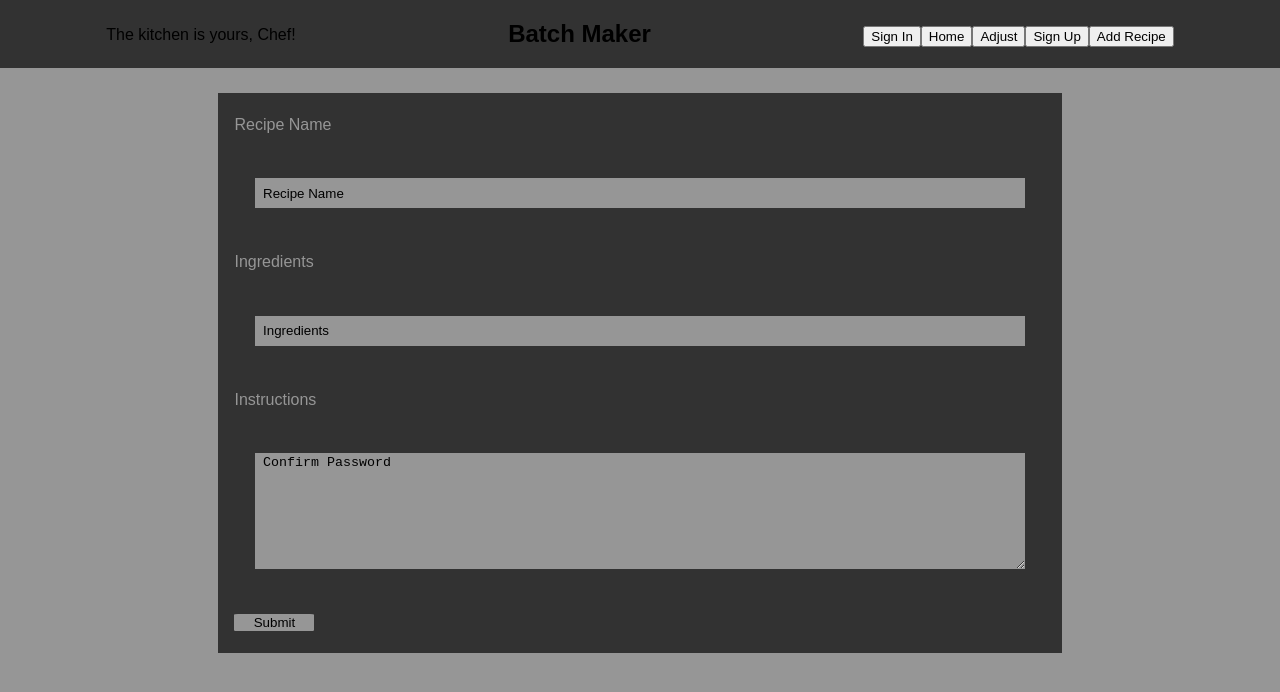
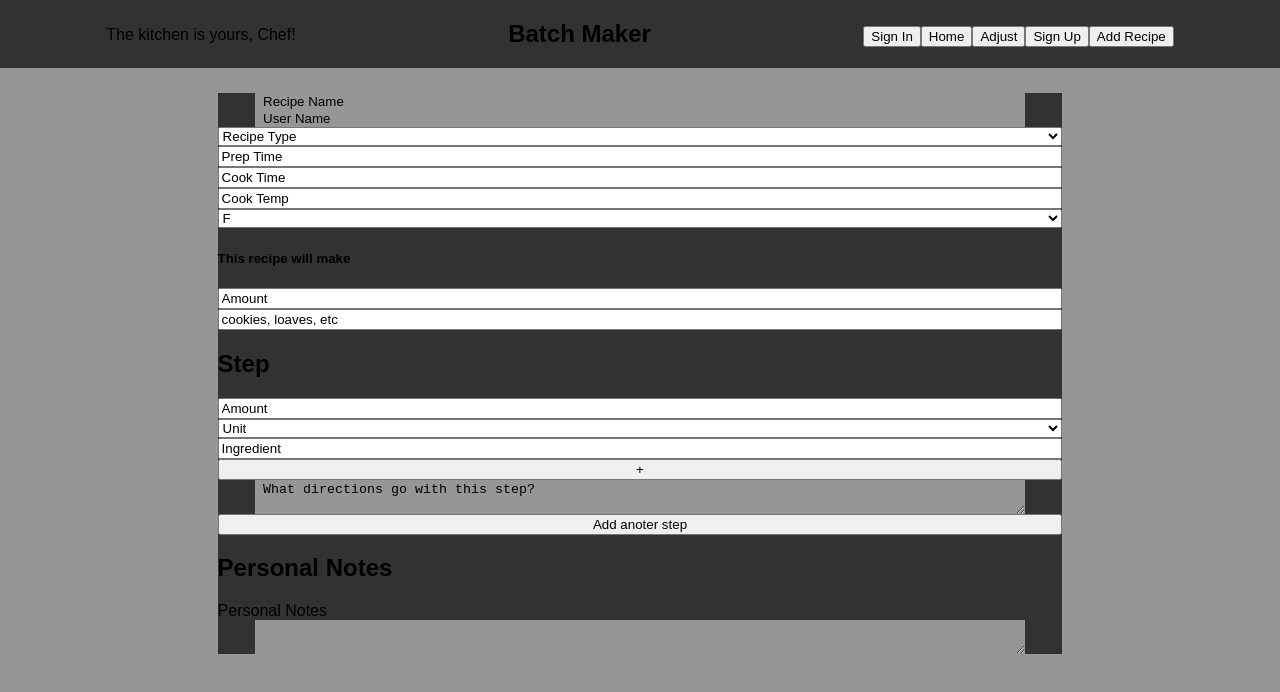
Before and after one commit to DoyleJM80/Batch-Maker---week-12-project, a React (Create React App) app: page /add-recipe in a window 1280 px wide. Shown: the top 692 px of the page. Built offline with nearby package versions, Linux system fonts and the light colour scheme.

Commit message:
updated recipeform

```diff
--- a/src/components/RecipeForm.js
+++ b/src/components/RecipeForm.js
@@ -4,19 +4,87 @@ import {Link, NavLink} from 'react-router-dom';
 export default class RecipeForm extends Component {
   constructor() {
     super();
+
+    this.state = {
+      name: '',
+      by: '',
+      type:'',
+      prep_time: '',
+      cook_time: '',
+      cook_temp: '',
+      amount: 0,
+      amount_tpye: '',
+      steps: []
+    }
+    this.handleChange = this.handleChange.bind(this);
   };
+
+
+  handleChange(event) {
+
+  };
+
   render() {
     return(
       <div className="margin-top">
         <div>
-          <form className="flex column col-8 hor-center space-around form-size dark-grey">
-            <label className="light-grey-text label-align" htmlFor="recipe-name">Recipe Name</label>
+          <form className="flex column col-8 hor-center space-around dark-grey">
             <input className="input-size hor-center light-grey form-input no-border" type="text" name="recipe-name" placeholder="Recipe Name" id="recipe-name"/>
-            <label className="light-grey-text label-align" htmlFor="ingredients">Ingredients</label>
-            <input className="input-size hor-center light-grey form-input no-border" type="text" name="ingredients" placeholder="Ingredients" id="ingredients"/>
-            <label className="light-grey-text label-align" htmlFor="instructions">Instructions</label>
-            <textarea className="textarea-size hor-center light-grey form-input no-border" type="password" name="confirm-password" placeholder="Confirm Password" id="instructions"/>
-            <input className="submit-button light-grey" type="submit"/>
+
+            <input className="input-size hor-center light-grey form-input no-border" type="text" name="by" placeholder="User Name" id="by"/>
+
+            <select>
+              <option value="" disabled selected hidden>Recipe Type</option>
+              <option value="appetizer">Appetizer</option>
+              <option value="entree">Entree</option>
+              <option value="dessert">Dessert</option>
+            </select>
+
+            <input type="text" name="prep-time" placeholder="Prep Time"/>
+
+            <input type="text" name="cook-time" placeholder="Cook Time"/>
+
+            <input type="text" name="cook-temp" placeholder="Cook Temp"/>
+
+            <select>
+              <option value="F">F</option>
+              <option value="C">C</option>
+            </select>
+
+            <h5>This recipe will make</h5>
+
+            <input type="text" name="amount" placeholder="Amount"/>
+
+            <input type="text" name="amount-type" placeholder="cookies, loaves, etc"/>
+
+
+            <h2>Step </h2>
+
+            <input type="text" name="amount" placeholder="Amount"/>
+
+            <select>
+              <option value="" disabled selected hidden>Unit</option>
+              <option value="cups">Cups</option>
+              <option value="tbs">Tbs</option>
+              <option value="tsp">Tsp</option>
+              <option value="oz">Oz</option>
+              <option value="pint">Pint</option>
+              <option value="quart">Quart</option>
+              <option value="gallon">Gallon</option>
+            </select>
+
+            <input type="text" name="ingredient" placeholder="Ingredient"/>
+
+            <button>+</button>
+
+            <textarea className="textarea-size hor-center light-grey form-input no-border" type="text" name="confirm-password" placeholder="What directions go with this step?" id="instructions"/>
+
+            <button>Add anoter step</button>
+
+            <h2>Personal Notes</h2>
+
+            <label htmlFor="notes">Personal Notes</label>
+            <textarea className="textarea-size hor-center light-grey form-input no-border" type="text" name="notes" id="notes"/>
           </form>
         </div>
       </div>
```
